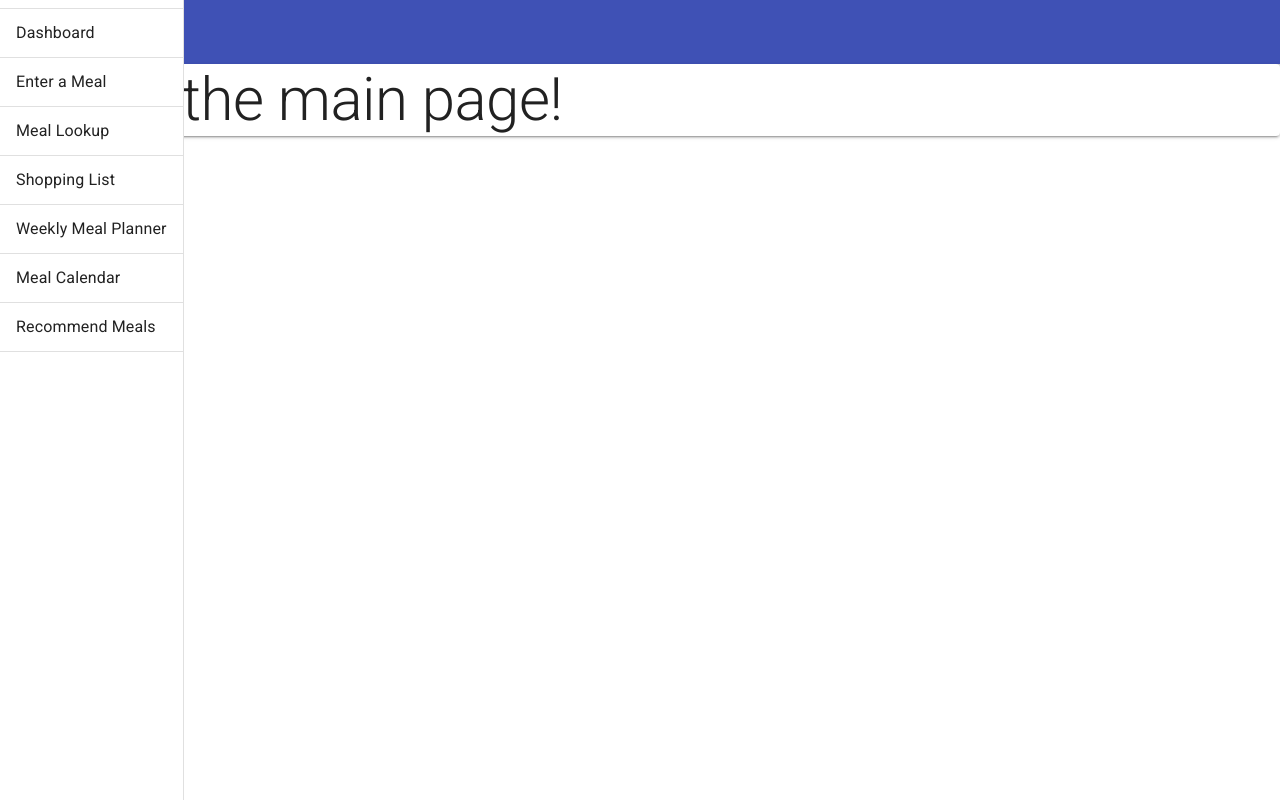
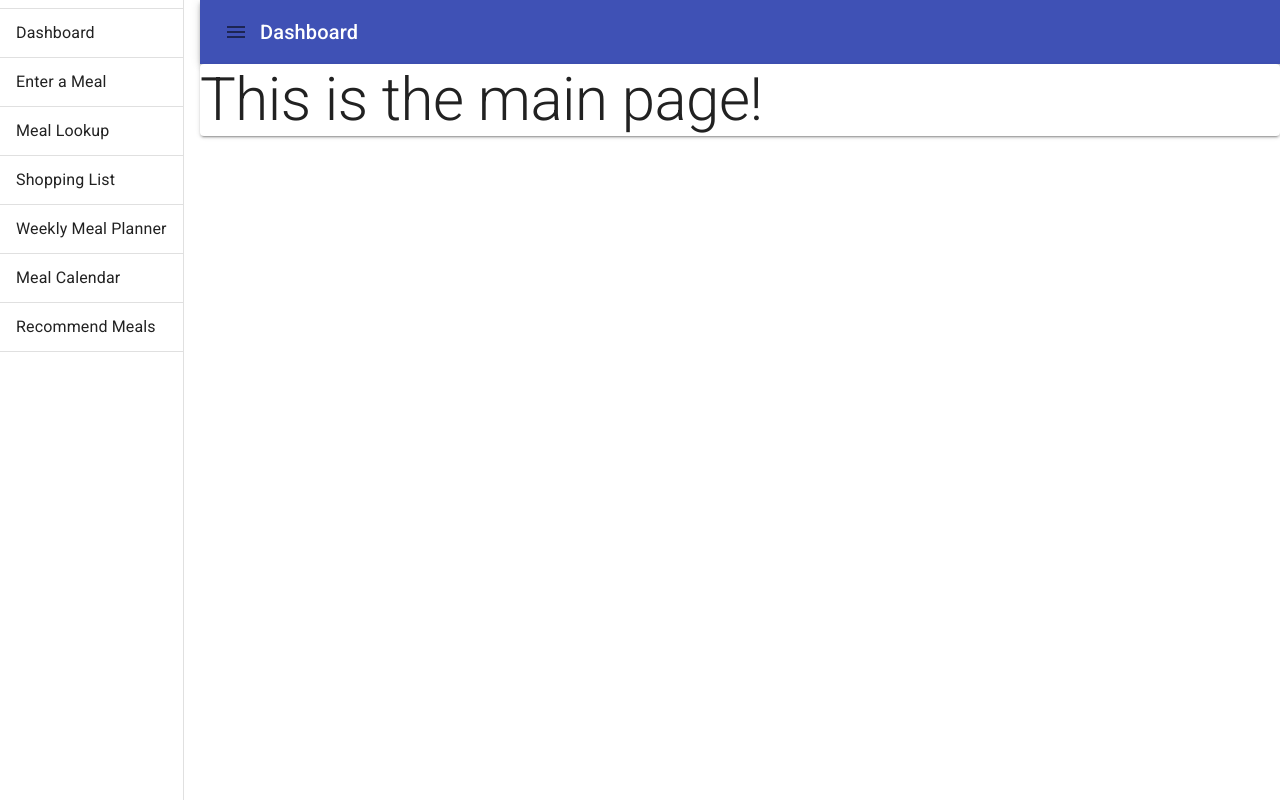
Before and after one commit to bturley2/meal-manager, a React (Create React App) app in the folder react/: page / in a window 1280 px wide. Built offline with nearby package versions, Linux system fonts and the light colour scheme.

Commit message:
got styles working initially

```diff
--- a/react/src/components/MainPage.js
+++ b/react/src/components/MainPage.js
@@ -1,7 +1,6 @@
 import React from "react";
 
-import Paper from '@material-ui/core/Paper';
-import Typography from '@material-ui/core/Typography';
+import Dashboard from './pages/Dashboard';
 
 class MainPage extends React.Component {
   // constructor(props) {
@@ -11,12 +10,7 @@ class MainPage extends React.Component {
 
   render() {
     return (
-
-      <Paper elevation="2">
-        <Typography variant="h2">
-          This is the main page!
-        </Typography>
-      </Paper>
+      <Dashboard />
     );
   }
 }
--- a/react/src/components/Navbar.js
+++ b/react/src/components/Navbar.js
@@ -1,4 +1,3 @@
-// import '../style/Navbar.css';
 import React from "react";
 
 import AppBar from '@material-ui/core/AppBar';
@@ -6,25 +5,23 @@ import IconButton from '@material-ui/core/IconButton';
 import Toolbar from '@material-ui/core/Toolbar';
 import Typography from '@material-ui/core/Typography';
 
+import { makeStyles } from '@material-ui/core/styles';
+
+
 import MenuIcon from '@material-ui/icons/Menu';
 
+const drawerWidth = 200;
+const useStyles = makeStyles({
+  root: {
+    width: `calc(100% - ${drawerWidth}px)`,
+    marginLeft: drawerWidth,
+  },
+});
 
-
-class Navbar extends React.Component {
-  // constructor(props) {
-  //   super(props);
-    // this.state = {
-    //   isOpen: true,
-    // };
-  // }
-
-  render() {
+export default function Navbar() {
+  const classes = useStyles();
   return (
-      // <Grid container direction="row" justify="center" >
-      //   <Container>Hello</Container>
-      // </Grid>
-
-      <AppBar position="static">
+    <AppBar className={classes.root} position="static">
       <Toolbar>
 
         <IconButton edge="start">
@@ -35,9 +32,5 @@ class Navbar extends React.Component {
 
       </Toolbar>
     </AppBar>
-
   );
 }
-}
-
-export default Navbar;
--- a/react/src/components/pages/Dashboard.js
+++ b/react/src/components/pages/Dashboard.js
@@ -0,0 +1,28 @@
+import React from "react";
+
+import Paper from '@material-ui/core/Paper';
+import Typography from '@material-ui/core/Typography';
+
+import { makeStyles } from '@material-ui/core/styles';
+
+
+import MenuIcon from '@material-ui/icons/Menu';
+
+const drawerWidth = 200;
+const useStyles = makeStyles({
+  root: {
+    width: `calc(100% - ${drawerWidth}px)`,
+    marginLeft: drawerWidth,
+  },
+});
+
+export default function Dashboard() {
+  const classes = useStyles();
+  return (
+    <Paper className={classes.root} elevation="2">
+      <Typography variant="h2">
+        This is the main page!
+      </Typography>
+    </Paper>
+  );
+}
```
Lines whose indentation alone changed are shown as unchanged.
